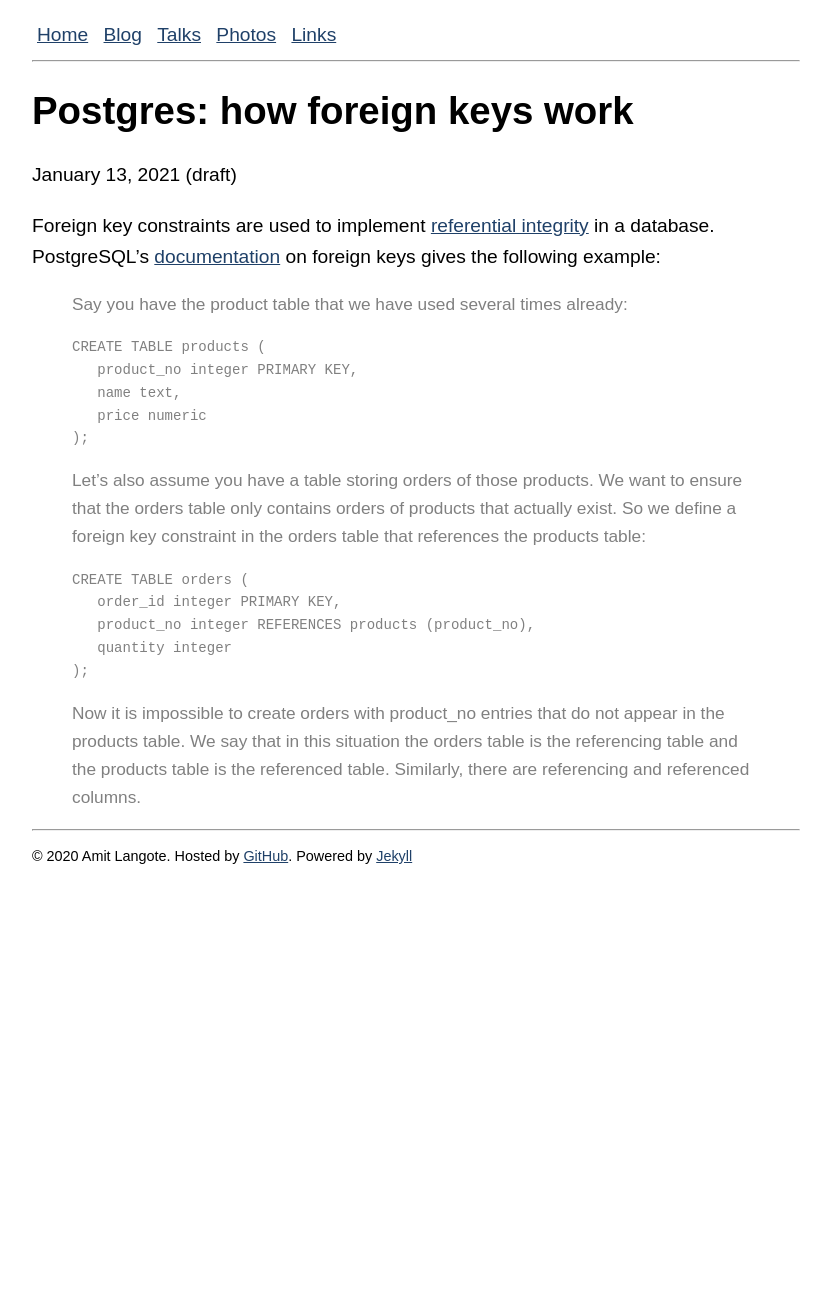
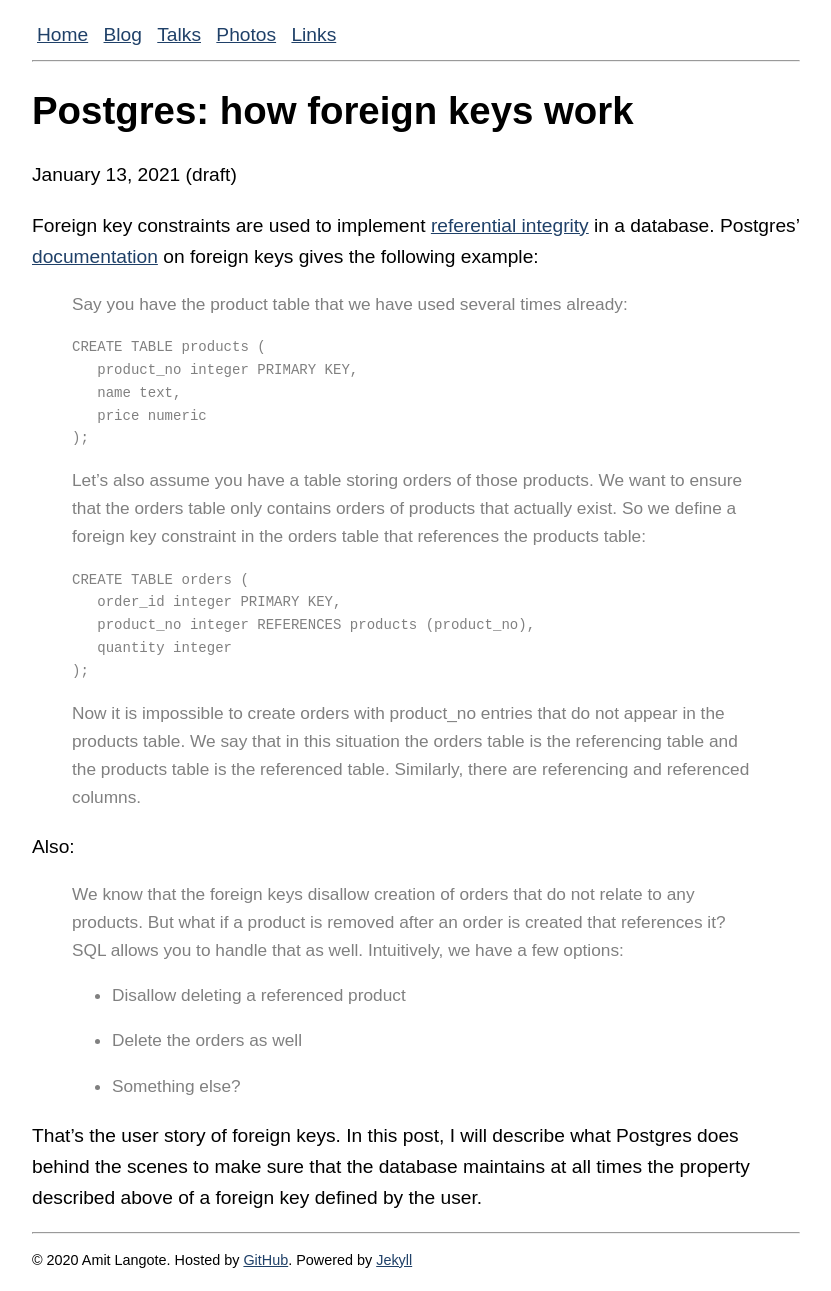
Before and after one commit to amitlan/website, a Jekyll site: the page built from _posts/2021-01-13-pg-fkey.md, in a window 1280 px wide. Shown: the whole page, without its empty margins (224-1055 px from the left). Built offline with Jekyll 4.4.1, drawn with Linux system fonts in a browser that asks for light colours; before the commit the page ends 900 px from its top, so only the background shows below that.

Commit message:
pg-fkey-add-text

````diff
--- a/_posts/2021-01-13-pg-fkey.md
+++ b/_posts/2021-01-13-pg-fkey.md
@@ -9,7 +9,7 @@ last_updated: 2021-01-13
 January 13, 2021 (draft)
 
 Foreign key constraints are used to implement [referential integrity](https://en.wikipedia.org/wiki/Referential_integrity)
-in a database.  PostgreSQL's [documentation](https://www.postgresql.org/docs/8.3/ddl-constraints.html#DDL-CONSTRAINTS-FK)
+in a database.  Postgres' [documentation](https://www.postgresql.org/docs/8.3/ddl-constraints.html#DDL-CONSTRAINTS-FK)
 on foreign keys gives the following example:
 
 > Say you have the product table that we have used several times already:
@@ -32,3 +32,17 @@ on foreign keys gives the following example:
 >```
 > Now it is impossible to create orders with product_no entries that do not appear in the products table.
 > We say that in this situation the orders table is the referencing table and the products table is the referenced table. Similarly, there are referencing and referenced columns.
+
+Also:
+
+> We know that the foreign keys disallow creation of orders that do not relate to any products. But what if a product is removed after an order is created that references it? SQL allows you to handle that as well. Intuitively, we have a few options:
+>
+> * Disallow deleting a referenced product
+>
+> * Delete the orders as well
+>
+> * Something else?
+
+That's the user story of foreign keys.  In this post, I will describe what Postgres does behind
+the scenes to make sure that the database maintains at all times the property described above
+of a foreign key defined by the user.
````
